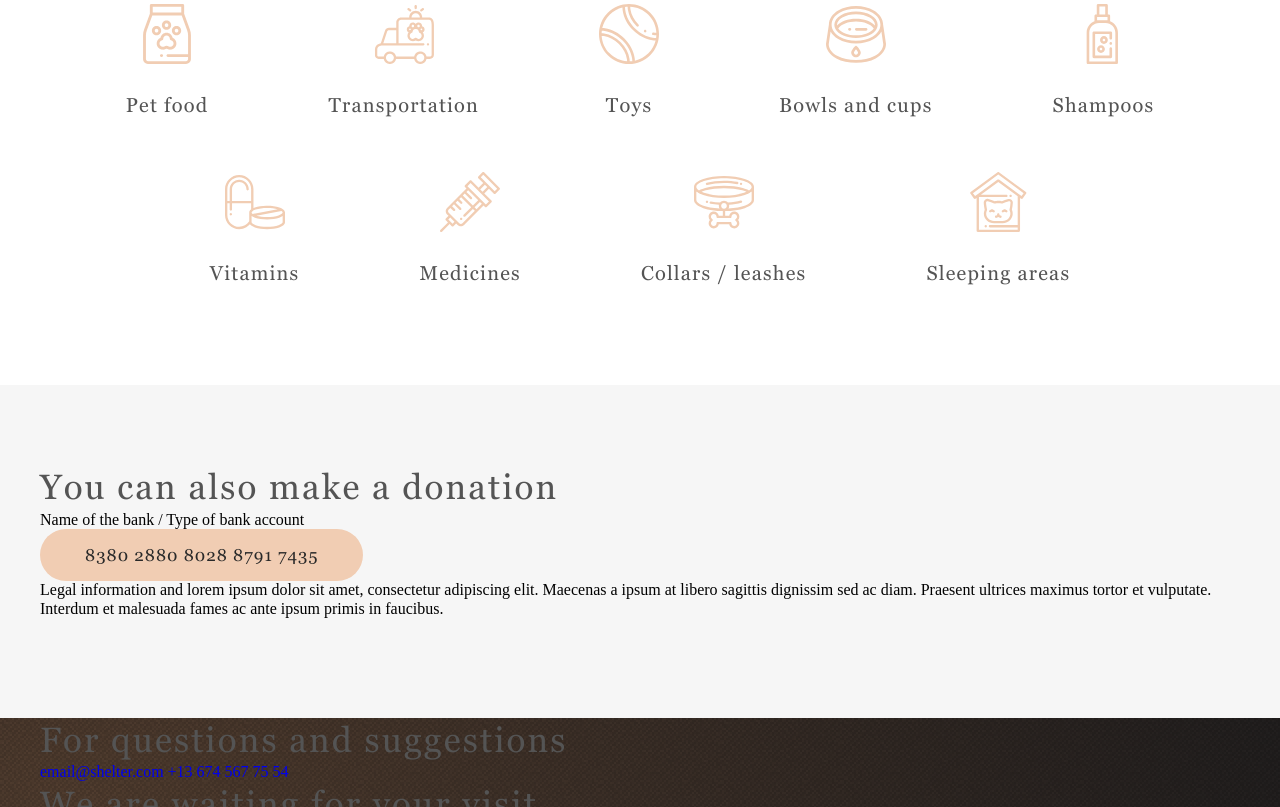
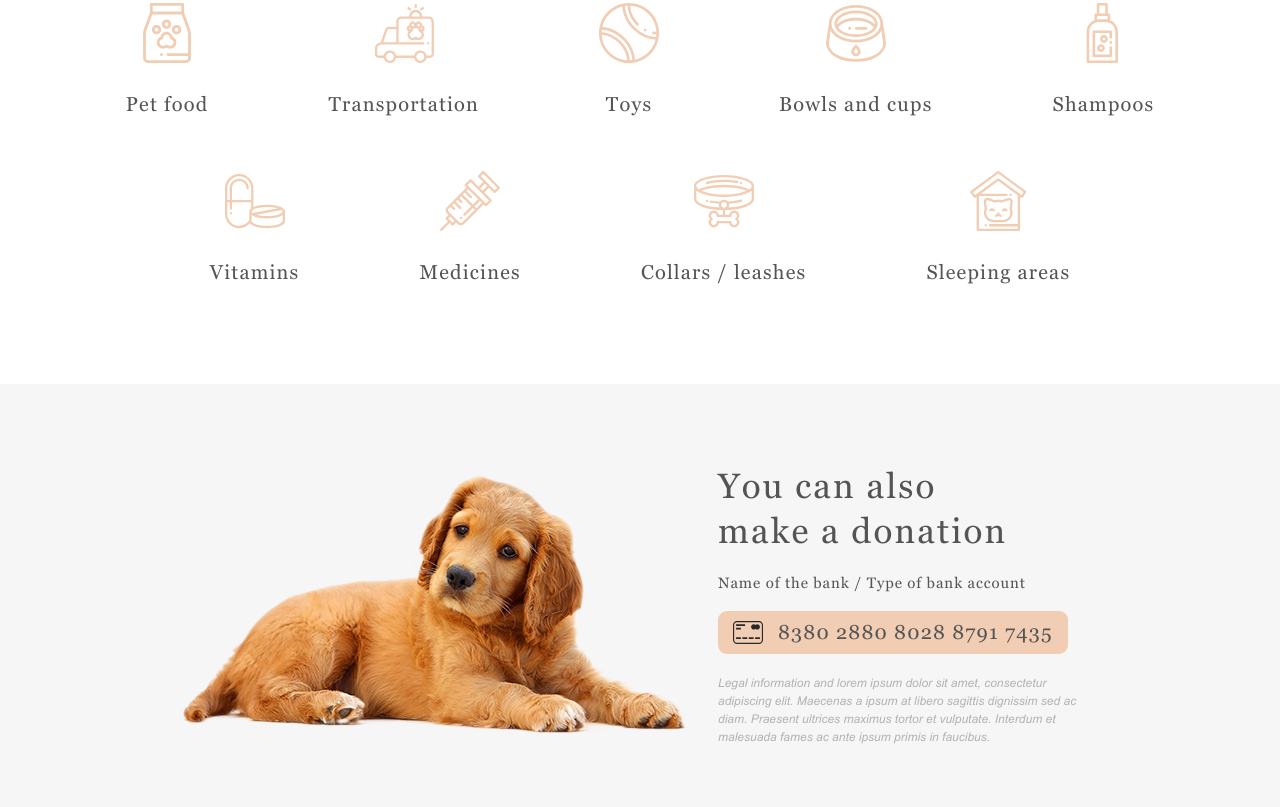
Before and after one commit to OOOO0000OOO0000OOO/JSFE2022Q1, a plain HTML site: page shelter/main/index.html in a window 1280 px wide. Shown: the part 2601-3408 px from the top of the page. Drawn offline with Linux system fonts and the light colour scheme; a web font is replaced by a local one.

Commit message:
feat: finish 'donation' section; add assets; add minor edits

```diff
--- a/shelter/assets/styles/style.sass
+++ b/shelter/assets/styles/style.sass
@@ -241,7 +241,7 @@ h2.subtitle
 
 .section:not(.welcome-section)
   padding-top: 80px
-  padding-bottom: 100px
+  padding-bottom: 99.5px
 
 .section.about-section
   display: flex
@@ -365,3 +365,41 @@ h2.subtitle
   background: center center / 100% no-repeat url('../icons/icon-transportation.svg')
 .icon-vitamins
   background: center center / 100% no-repeat url('../icons/icon-vitamins.svg')
+
+.donation-section
+  display: flex
+  justify-content: center
+  align-items: center
+  column-gap: 30px
+
+.donation-dog
+  margin-left: 1px
+  width: 505px
+  height: 261px
+  background: center center / 100% no-repeat url('../images/donation-dog.png')
+
+.donation-content
+  max-width: 380px
+  display: flex
+  flex-direction: column
+  row-gap: 20px
+  .donation-subtitle
+    @extend %h5
+  .button-donation
+    color: $color-dark-l
+    padding: 10px 15px
+    border-radius: 9px
+    letter-spacing: 0.06em
+    font-size: 20px
+    line-height: 115%
+    &::after
+      content: ''
+      display: block
+      margin-right: 15px
+      float: left
+      width: 30px
+      height: 23px
+      background: center center / 100% no-repeat url('../icons/credit-card.svg')
+  .donation-descr
+    @extend %paragraph-s
+    color: $color-dark-m
--- a/shelter/main/index.html
+++ b/shelter/main/index.html
@@ -120,13 +120,15 @@
     </section>
     <div class="gray-background">
       <section class="section donation-section container">
-        <h2 class="section-title">You can also make a donation</h2>
         <div class="donation-dog"></div>
-        <p class="donation-subtitle">Name of the bank / Type of bank account</p>
-        <a class="button-primary button-donation" href="javascript: void(0)">8380 2880 8028 8791 7435</a>
-        <p class="donation-descr">Legal information and lorem ipsum dolor sit amet, consectetur adipiscing elit. Maecenas
-          a ipsum at libero sagittis dignissim sed ac diam. Praesent ultrices maximus tortor et vulputate. Interdum et
-          malesuada fames ac ante ipsum primis in faucibus.</p>
+        <div class="donation-content">
+          <h2 class="section-title">You can also<br>make a donation</h2>
+          <p class="donation-subtitle">Name of the bank / Type of bank account</p>
+          <a class="button-primary button-donation" href="javascript: void(0)">8380 2880 8028 8791 7435</a>
+          <p class="donation-descr">Legal information and lorem ipsum dolor sit amet, consectetur adipiscing elit. Maecenas
+            a ipsum at libero sagittis dignissim sed ac diam. Praesent ultrices maximus tortor et vulputate. Interdum et
+            malesuada fames ac ante ipsum primis in faucibus.</p>
+        </div>
       </section>
     </div>
   </main>
```
Also changed, not shown: shelter/assets/icons/credit-card.svg (added), shelter/assets/styles/style.css.
